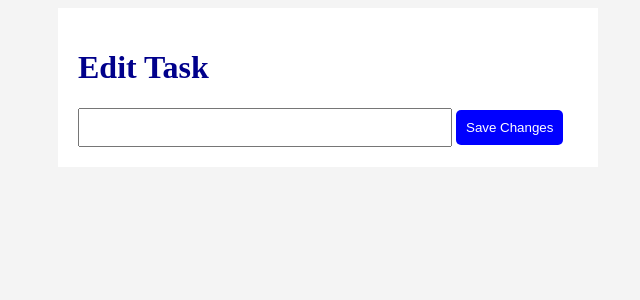
After one commit to D0ct0rg/flask-task-manager, a Flask app: page /edit/1 in a window 1280 px wide. The commit adds this page. Shown: the top 300 px of the page, without its empty margins (312-952 px from the left). Run offline with Flask 3, Linux system fonts and the light colour scheme; data that the repository does not hold is empty.

Commit message:
Added task editing feature

```diff
--- a/app.py
+++ b/app.py
@@ -117,9 +117,41 @@ def complete_task(task_id):
     return redirect('/')
 
 
-@app.route('/about')
-def about():
-    return 'This is the about page'
+@app.route('/edit/<int:task_id>')
+def edit_task(task_id):
+
+    connection = sqlite3.connect('tasks.db')
+    cursor = connection.cursor()
+
+    cursor.execute(
+        'SELECT * FROM tasks WHERE id = ?', (task_id,)
+    )
+
+    task = cursor.fetchone()
+
+    connection.close()
+
+    return render_template('edit.html', task=task)
+
+
+@app.route('/update/<int:task_id>', methods=['POST'])
+def update_task(task_id):
+    task_name = request.form['task_name']
+
+    if task_name.strip() != '':
+        connection = sqlite3.connect('tasks.db')
+        cursor = connection.cursor()
+
+        cursor.execute('''
+        UPDATE tasks
+        SET task_name = ?
+        WHERE id = ?
+        ''', (task_name, task_id))
+
+        connection.commit()
+        connection.close()
+
+    return redirect('/')
 
 
 setup_database()
--- a/static/style.css
+++ b/static/style.css
@@ -106,3 +106,16 @@ body.dark-mode .task {
 body.dark-mode h1 {
     color: white;
 }
+
+.edit-button {
+    text-decoration: none;
+    background-color: rgb(42, 130, 164);
+    color: white;
+    padding: 8px 12px;
+    border-radius: 5px;
+    transition: 0.2s;
+}
+
+.edit-button:hover {
+    background-color: rgb(26, 101, 158);
+}
--- /dev/null
+++ b/templates/edit.html
@@ -0,0 +1,24 @@
+<!DOCTYPE html>
+<html>
+
+<head>
+    <title>Edit Task</title>
+    <link rel="stylesheet" href="{{ url_for('static', filename='style.css') }}">
+</head>
+
+<body>
+
+    <div class="container">
+
+        <h1>Edit Task</h1>
+
+        <form action="/update/{{ task[0] }}" method="POST">
+            <input type="text" name="task_name" value="{{ task[1] }}">
+            <button type="submit">Save Changes</button>
+        </form>
+
+    </div>
+
+</body>
+
+</html>
--- a/templates/index.html
+++ b/templates/index.html
@@ -47,6 +47,7 @@
 
                 </p>
                 <div class="task-buttons">
+                    <a href="/edit/{{ task[0] }}" class="edit-button">Edit</a>
                     <form action="/delete/{{ task[0] }}" method="POST">
                         <button class="delete-button" type="submit">Delete</button>
                     </form>
@@ -56,6 +57,7 @@
                         <button class="complete-button" type='submit'>Complete</button>
                     </form>
                     {% endif %}
+
                 </div>
             </div>
 
```
